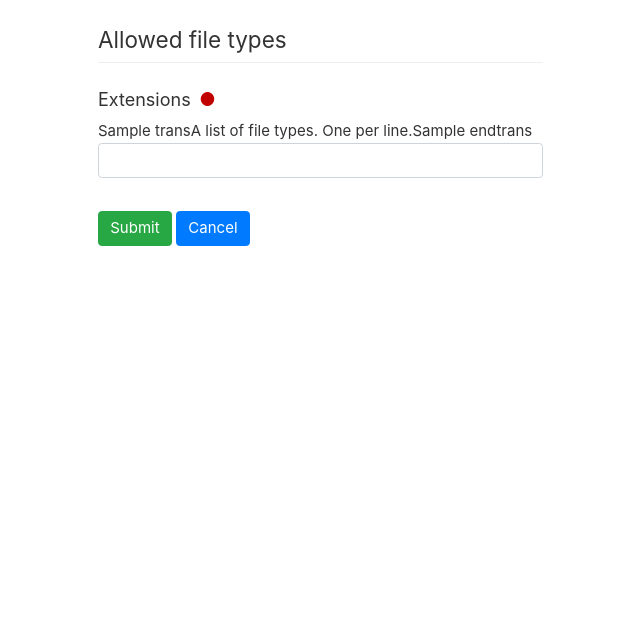
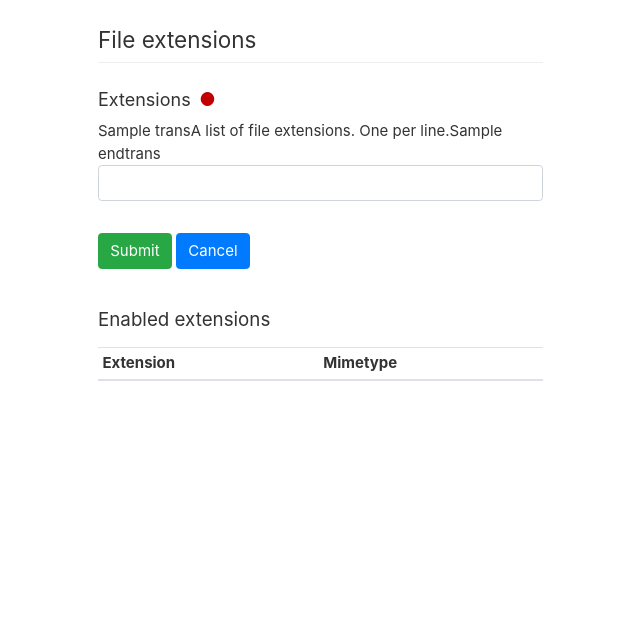
Before and after one commit to ngi-nix/liberaforms, a Python web app: template liberaforms/templates/site/edit-mimetypes.html in a window 1280 px wide. Shown: the part 59-680 px from the top of the page, without its empty margins (272-912 px from the left). Run offline with Jinja, Linux system fonts and the light colour scheme; the template is opened without the code that fills it: most values are stand-ins (such as "Sample title", 1, 10 or a date in 2020); form fields are guessed from the names that the template uses; lists and menus that the app fills with data are empty; some libraries are stand-ins or nearby versions.

Commit message:
displays list of enabled mimetypes

```diff
--- a/liberaforms/templates/admin/admin-panel.html
+++ b/liberaforms/templates/admin/admin-panel.html
@@ -99,7 +99,7 @@
       {% if config['ENABLE_UPLOADS'] %}
       <tr>
         <td>
-          {%trans%}Allowed file types{%endtrans%}
+          {%trans%}Enabled extensions{%endtrans%}
         </td>
         <td>
           {{ ', '.join(g.site.allowed_mimetypes.keys()) }}
--- a/liberaforms/templates/site/edit-mimetypes.html
+++ b/liberaforms/templates/site/edit-mimetypes.html
@@ -8,17 +8,18 @@
 
     <div class="col-md-5">
       <div class="title_1 delimited">
-        {%trans%}Allowed file types{%endtrans%}
+        {%trans%}File extensions{%endtrans%}
       </div>
 
       <form method="POST">
         {{ wtform.csrf_token }}
         {{ wtform.extensions.label }} <span class='required'>●</span><br />
-        {{trans}}A list of file types. One per line.{{endtrans}}
+        {{trans}}A list of file extensions. One per line.{{endtrans}}
         {{ wtform.extensions(class_="form-control", rows="7") }}
         {% for error in wtform.extensions.errors %}
             <span class="formError">{{ error }}</span><br />
         {% endfor %}
+
         <div class="form-actions">
           <input class="btn-success btn"
                  type="submit"
@@ -31,6 +32,39 @@
           </a>
         </div>
       </form>
+
+      <p>&nbsp</p>
+
+      <div class="title_2">
+        {%trans%}Enabled extensions{%endtrans%}
+      </div>
+
+      <table class="table table-sm">
+        <thead>
+          <tr>
+            <th>{%trans%}Extension{%endtrans%}</th>
+            <th>Mimetype</th>
+          </tr>
+        </thead>
+        <tbody>
+        {% set ns = namespace(keys=[]) %}
+        {% for mimetype in g.site.allowed_mimetypes.values() %}
+          {% for (key, value) in g.site.allowed_mimetypes.items() if value == mimetype %}
+            {% if not key in ns.keys %}
+              <tr>
+                <td>
+                  {{ key }}
+                </td>
+                <td>
+                  {{ value }}
+                </td>
+              </tr>
+              {% set ns.keys = ns.keys + [key] %}
+            {% endif %}
+          {% endfor %}
+        {% endfor %}
+        </tbody>
+      </table>
     </div>
   </div>
 </div>
--- a/liberaforms/utils/wtf.py
+++ b/liberaforms/utils/wtf.py
@@ -131,11 +131,11 @@ class ChangeMenuColor(FlaskForm):
 
 
 class FileExtensions(FlaskForm):
-    extensions = TextAreaField(_("File types"), validators=[DataRequired()])
+    extensions = TextAreaField(_("Extensions"), validators=[DataRequired()])
     def validate_extensions(self, extensions):
         mimetypes.init()
         for ext in extensions.data.splitlines():
             if not ext:
                 continue
             if not f".{ext}" in mimetypes.types_map:
-                raise ValidationError(_(f"Unknown file type: %s" % ext))
+                raise ValidationError(_(f"Unknown file extension: %s" % ext))
--- a/liberaforms/views/site.py
+++ b/liberaforms/views/site.py
@@ -189,7 +189,7 @@ def edit_mimetypes():
         g.site.allowed_mimetypes = mime_types
         g.site.save()
         g.site.get_mimetypes()
-        flash(gettext("Allowed file types updated OK"), 'success')
+        flash(gettext("Enabled file extensions updated OK"), 'success')
         return redirect(make_url_for('admin_bp.site_admin'))
     if request.method == 'GET':
         wtform.extensions.data = '\n'.join(g.site.allowed_mimetypes.keys())
--- a/migrations/versions/a6b48ae7220a_.py
+++ b/migrations/versions/a6b48ae7220a_.py
@@ -11,7 +11,7 @@ from sqlalchemy.dialects import postgresql
 
 # revision identifiers, used by Alembic.
 revision = 'a6b48ae7220a'
-down_revision = '09c0e8c80788'
+down_revision = '4f29f9a61403'
 branch_labels = None
 depends_on = None
 
```
